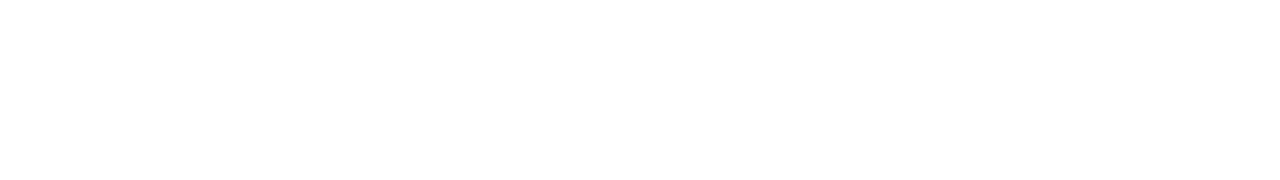
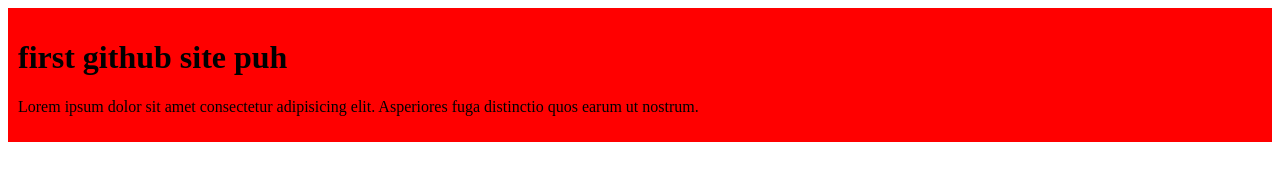
Before and after one commit to siamislam07/firt-github-repo, a plain HTML site: page index.html in a window 1280 px wide. Drawn offline with Linux system fonts and the light colour scheme.

Commit message:
added the first blog

```diff
--- a/index.html
+++ b/index.html
@@ -3,9 +3,13 @@
 <head>
     <meta charset="UTF-8">
     <meta name="viewport" content="width=device-width, initial-scale=1.0">
+    <link rel="stylesheet" href="style.css">
     <title>first github repo</title>
 </head>
 <body>
-
+    <div>
+        <h1>first github site puh </h1>
+        <p>Lorem ipsum dolor sit amet consectetur adipisicing elit. Asperiores fuga distinctio quos earum ut nostrum.</p>
+    </div>
 </body>
 </html>
--- /dev/null
+++ b/style.css
@@ -0,0 +1,4 @@
+div{
+    background-color: red;
+    padding: 10px;
+}
```
